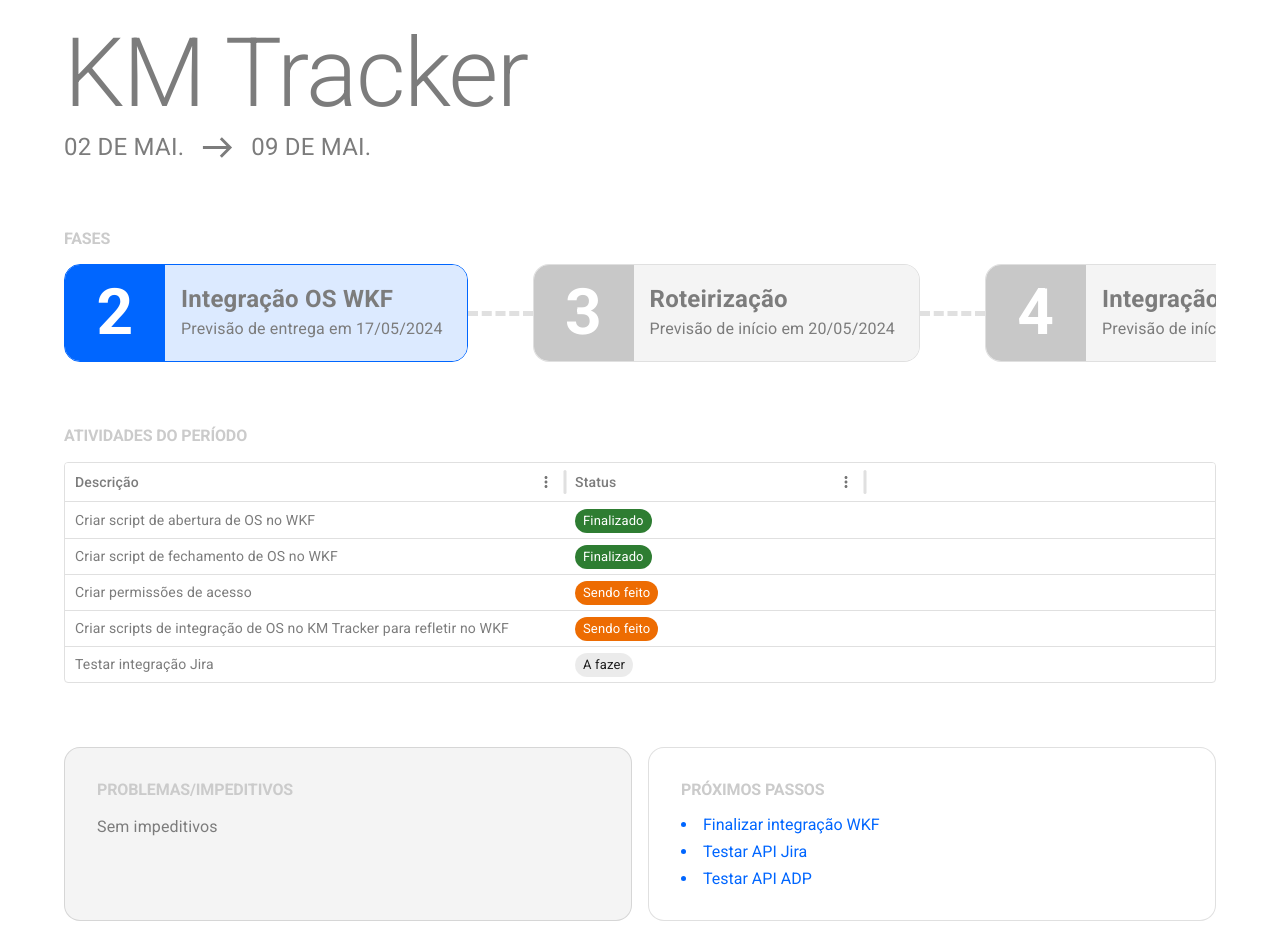
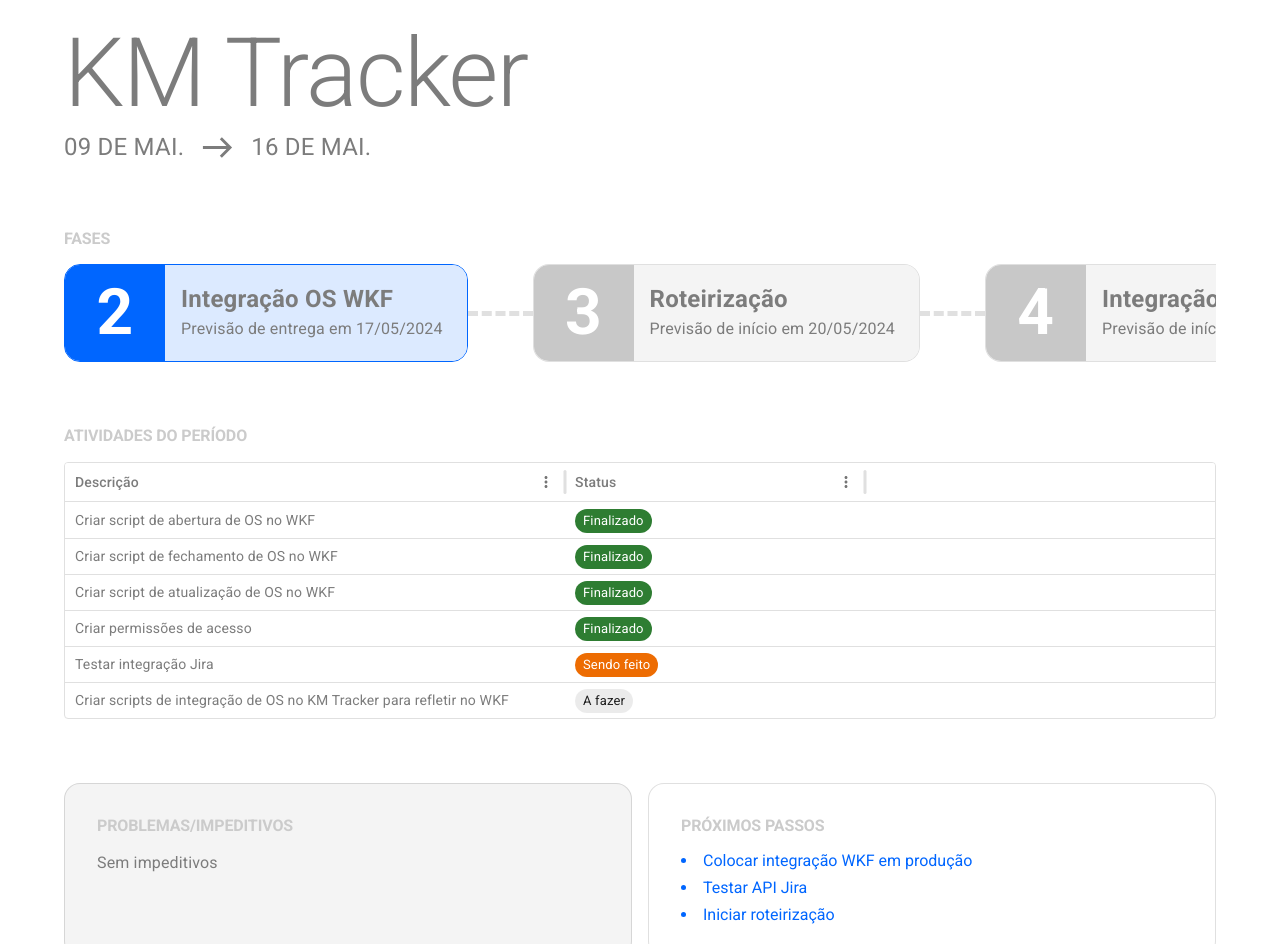
Before and after one commit to gffhammes/status-report-km-tracker, a React (Vite) app: page / in a window 1280 px wide. Shown: the part 168-1112 px from the top of the page. Built offline with nearby package versions, Linux system fonts and the light colour scheme.

Commit message:
feat: change data

```diff
--- a/src/components/ProjectProblems.tsx
+++ b/src/components/ProjectProblems.tsx
@@ -16,7 +16,7 @@ export const ProjectProblems = () => {
           {projectData.problems.length > 0 ? (
             projectData.problems.map((nextStep, index) => {
               return (
-                <Box component="li" color="primary.main" key={index}>
+                <Box component="li" color="#7c7c7c" key={index}>
                   {nextStep}
                 </Box>
               );
--- a/src/data/projectData.ts
+++ b/src/data/projectData.ts
@@ -34,12 +34,12 @@ export const kmTrackerPhases: IProjectPhase[] = [
       {
         name: "Replicar abertura de OS do WKF no KMTracker",
         expectedDays: 10,
-        status: "doing",
+        status: "done",
       },
       {
         name: "Replicar fechamento de OS do WKF no KMTracker",
         expectedDays: 10,
-        status: "doing",
+        status: "done",
       },
       {
         name: "Replicar movimentação de OS do KMTracker no WKF",
@@ -200,7 +200,11 @@ export const projectData: IProject = {
   generalStatus: "good",
   currentPhaseIndex: 1,
   phases: kmTrackerPhases,
-  nextSteps: ["Finalizar integração WKF", "Testar API Jira", "Testar API ADP"],
+  nextSteps: [
+    "Colocar integração WKF em produção",
+    "Testar API Jira",
+    "Iniciar roteirização",
+  ],
   problems: [],
   periodActivities: [
     {
@@ -214,23 +218,28 @@ export const projectData: IProject = {
       status: "done",
     },
     {
+      name: "Criar script de atualização de OS no WKF",
+      expectedDays: 4,
+      status: "done",
+    },
+    {
       name: "Criar permissões de acesso",
+      expectedDays: 4,
+      status: "done",
+    },
+    {
+      name: "Testar integração Jira",
       expectedDays: 4,
       status: "doing",
     },
     {
       name: "Criar scripts de integração de OS no KM Tracker para refletir no WKF",
       expectedDays: 4,
-      status: "doing",
-    },
-    {
-      name: "Testar integração Jira",
-      expectedDays: 4,
       status: "to do",
     },
   ],
   currentPeriod: {
-    start: new Date(2024, 4, 2),
-    end: new Date(2024, 4, 9),
+    start: new Date(2024, 4, 9),
+    end: new Date(2024, 4, 16),
   },
 };
```
